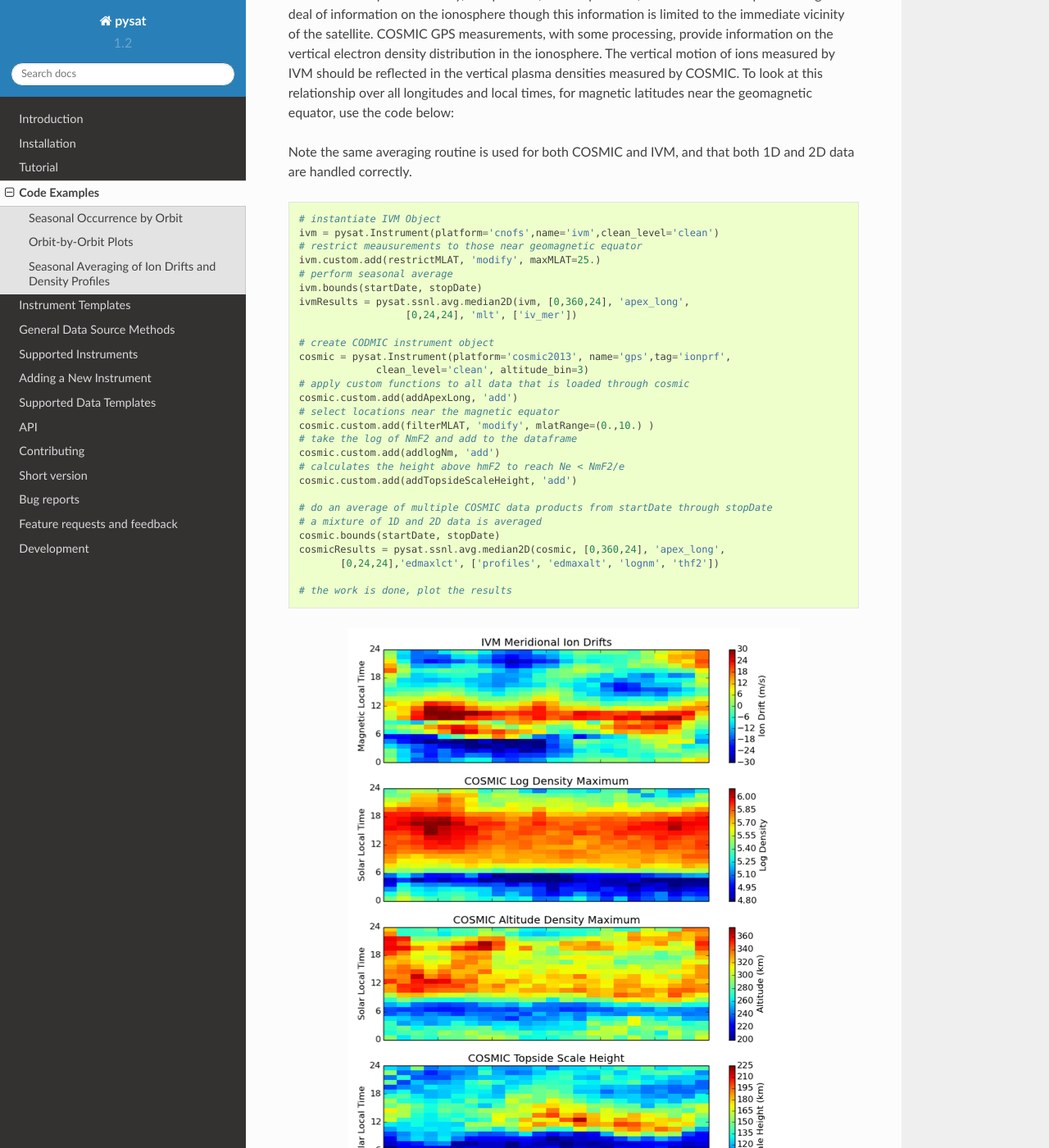
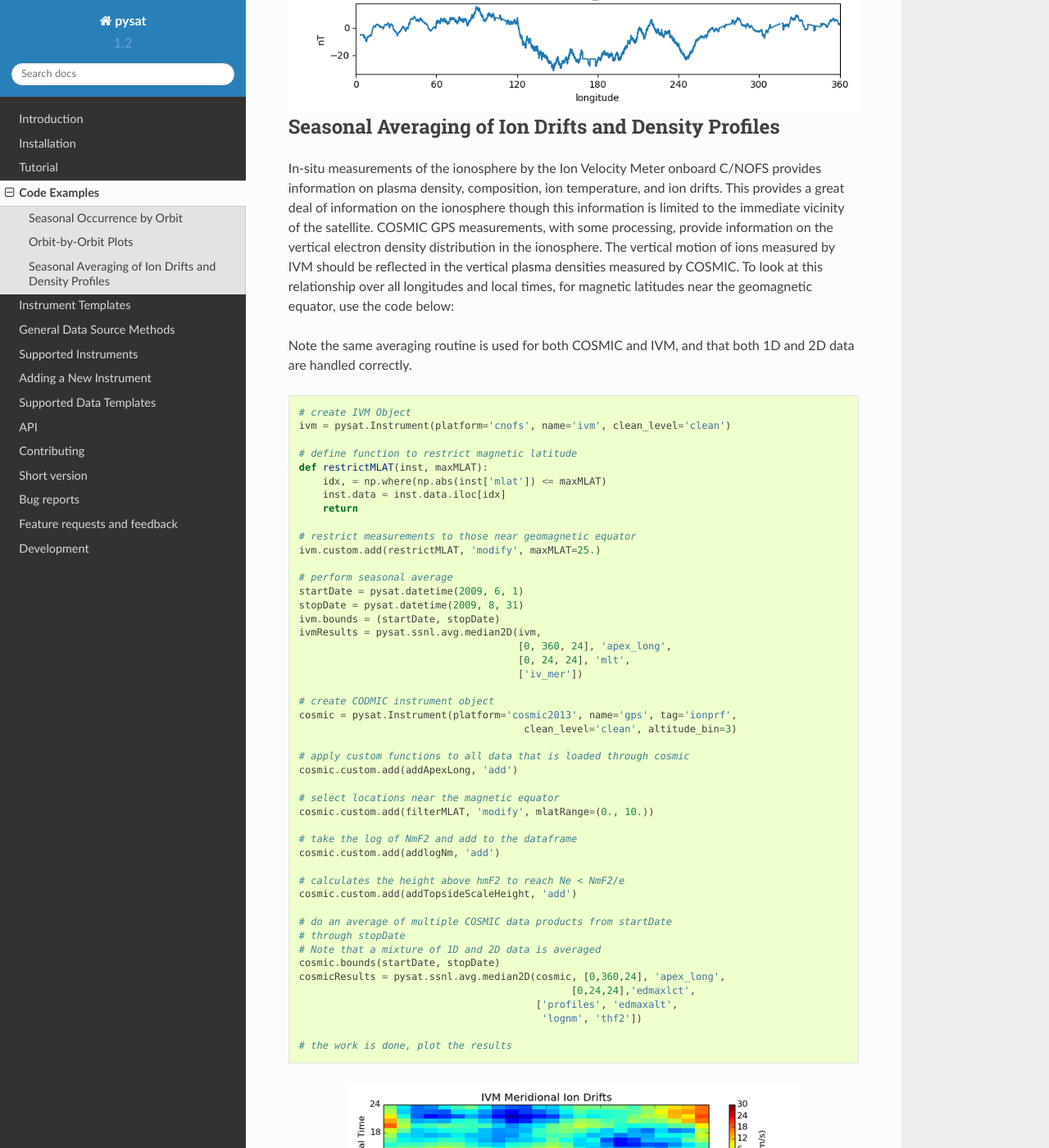
Before and after one commit to pysat/pysat, a Sphinx documentation site: the page built from docs/examples.rst, in a window 1280 px wide and 1400 px high, scrolled down 4668 px. Shown: the whole window at 82% size. Built offline with Sphinx 7.4.7 and the Read the Docs theme 2.0.0, drawn with Linux system fonts in a browser that asks for light colours; formulas are drawn with MathJax 3; some of the changed text lies outside the part shown.

Commit message:
Updates to example.rst - #153

```diff
--- a/docs/examples.rst
+++ b/docs/examples.rst
@@ -21,60 +20,67 @@
 
    # select vefi dc magnetometer data, use longitude to determine where
    # there are changes in the orbit (local time info not in file)
-   orbit_info = {'index':'longitude', 'kind':'longitude'}
+   orbit_info = {'index': 'longitude', 'kind': 'longitude'}
    vefi = pysat.Instrument(platform='cnofs', name='vefi', tag='dc_b',
                            clean_level=None, orbit_info=orbit_info)
 
    # define function to remove flagged values
    def filter_vefi(inst):
-       idx, = np.where(vefi['B_flag']==0)
-       vefi.data = vefi.data.iloc[idx]
+       idx, = np.where(inst['B_flag'] == 0)
+       inst.data = inst.data.iloc[idx]
        return
+
    # attach function to vefi
-   vefi.custom.add(filter_vefi,'modify')
+   vefi.custom.add(filter_vefi, 'modify')
+
    # set limits on dates analysis will cover, inclusive
-   start = pds.datetime(2010,5,9)
-   stop = pds.datetime(2010,5,15)
+   start = pysat.datetime(2010, 5, 9)
+   stop = pysat.datetime(2010, 5, 15)
 
    # if there is no vefi dc magnetometer data on your system
    # run command below
    # where start and stop are pandas datetimes (from above)
-   # pysat will automatically register the addition of this data at the end
-   # of download
+   # pysat will automatically register the addition of this data
+   # at the end of download
    vefi.download(start, stop)
 
    # leave bounds unassigned to cover the whole dataset
-   vefi.bounds = (start,stop)
+   vefi.bounds = (start, stop)
 
    # perform occurrence probability calculation
    # any data added by custom functions is available within routine below
-   ans = pysat.ssnl.occur_prob.by_orbit2D(vefi, [0,360,144], 'longitude',
-                [-13,13,104], 'latitude', ['dB_mer'], [0.], returnBins=True)
+   ans = pysat.ssnl.occur_prob.by_orbit2D(vefi,
+                                          [0, 360, 144], 'longitude',
+                                          [-13, 13, 104], 'latitude',
+                                          ['dB_mer'], [0.],
+                                          returnBins=True)
 
    # a dict indexed by data_label is returned
    # in this case, only one, we'll pull it out
    ans = ans['dB_mer']
+
    # plot occurrence probability
    f, axarr = plt.subplots(2,1, sharex=True, sharey=True)
+
    masked = np.ma.array(ans['prob'], mask=np.isnan(ans['prob']))
-   im=axarr[0].pcolor(ans['bin_x'], ans['bin_y'], masked)
+   im = axarr[0].pcolor(ans['bin_x'], ans['bin_y'], masked)
    axarr[0].set_title('Occurrence Probability Delta-B Meridional > 0')
    axarr[0].set_ylabel('Latitude')
-   axarr[0].set_yticks((-13,-10,-5,0,5,10,13))
-   axarr[0].set_ylim((ans['bin_y'][0],ans['bin_y'][-1]))
+   axarr[0].set_yticks((-13, -10, -5, 0, 5, 10, 13))
+   axarr[0].set_ylim((ans['bin_y'][0], ans['bin_y'][-1]))
    plt.colorbar(im,ax=axarr[0], label='Occurrence Probability')
 
-   im=axarr[1].pcolor(ans['bin_x'], ans['bin_y'],ans['count'])
+   im = axarr[1].pcolor(ans['bin_x'], ans['bin_y'], ans['count'])
+   axarr[1].set_title('Number of Orbits in Bin')
    axarr[1].set_xlabel('Longitude')
-   axarr[1].set_xticks((0,60,120,180,240,300,360))
-   axarr[1].set_xlim((ans['bin_x'][0],ans['bin_x'][-1]))
+   axarr[1].set_xticks((0, 60, 120, 180, 240, 300, 360))
+   axarr[1].set_xlim((ans['bin_x'][0], ans['bin_x'][-1]))
    axarr[1].set_ylabel('Latitude')
-   axarr[1].set_title('Number of Orbits in Bin')
+   plt.colorbar(im, ax=axarr[1], label='Counts')
 
-   plt.colorbar(im,ax=axarr[1], label='Counts')
    f.tight_layout()
-   plt.show()
-   plt.savefig(os.path.join(results_dir,'ssnl_occurrence_by_orbit_demo') )
+   plt.savefig(os.path.join(results_dir, 'ssnl_occurrence_by_orbit_demo'))
+   plt.close()
 
 Result
 
@@ -173,32 +178,51 @@
 
 .. code:: python
 
-   # instantiate IVM Object
-   ivm = pysat.Instrument(platform='cnofs',name='ivm',clean_level='clean')
-   # restrict meausurements to those near geomagnetic equator
+   # create IVM Object
+   ivm = pysat.Instrument(platform='cnofs', name='ivm', clean_level='clean')
+
+   # define function to restrict magnetic latitude
+   def restrictMLAT(inst, maxMLAT):
+       idx, = np.where(np.abs(inst['mlat']) <= maxMLAT)
+       inst.data = inst.data.iloc[idx]
+       return
+
+   # restrict measurements to those near geomagnetic equator
    ivm.custom.add(restrictMLAT, 'modify', maxMLAT=25.)
+
    # perform seasonal average
-   ivm.bounds(startDate, stopDate)
-   ivmResults = pysat.ssnl.avg.median2D(ivm, [0,360,24], 'apex_long',
-                     [0,24,24], 'mlt', ['iv_mer'])
+   startDate = pysat.datetime(2009, 6, 1)
+   stopDate = pysat.datetime(2009, 8, 31)
+   ivm.bounds = (startDate, stopDate)
+   ivmResults = pysat.ssnl.avg.median2D(ivm,
+                                        [0, 360, 24], 'apex_long',
+                                        [0, 24, 24], 'mlt',
+                                        ['iv_mer'])
 
    # create CODMIC instrument object
-   cosmic = pysat.Instrument(platform='cosmic2013', name='gps',tag='ionprf',
-		clean_level='clean', altitude_bin=3)
+   cosmic = pysat.Instrument(platform='cosmic2013', name='gps', tag='ionprf',
+		                         clean_level='clean', altitude_bin=3)
+
    # apply custom functions to all data that is loaded through cosmic
    cosmic.custom.add(addApexLong, 'add')
+
    # select locations near the magnetic equator
-   cosmic.custom.add(filterMLAT, 'modify', mlatRange=(0.,10.) )
+   cosmic.custom.add(filterMLAT, 'modify', mlatRange=(0., 10.))
+
    # take the log of NmF2 and add to the dataframe
    cosmic.custom.add(addlogNm, 'add')
+
    # calculates the height above hmF2 to reach Ne < NmF2/e
    cosmic.custom.add(addTopsideScaleHeight, 'add')
 
-   # do an average of multiple COSMIC data products from startDate through stopDate
-   # a mixture of 1D and 2D data is averaged
+   # do an average of multiple COSMIC data products from startDate
+   # through stopDate
+   # Note that a mixture of 1D and 2D data is averaged
    cosmic.bounds(startDate, stopDate)
    cosmicResults = pysat.ssnl.avg.median2D(cosmic, [0,360,24], 'apex_long',
-	  [0,24,24],'edmaxlct', ['profiles', 'edmaxalt', 'lognm', 'thf2'])
+	                                         [0,24,24],'edmaxlct',
+                                           ['profiles', 'edmaxalt',
+                                            'lognm', 'thf2'])
 
    # the work is done, plot the results
 
```
Also changed, not shown: other parts of docs/examples.rst (+18 -20 lines), docs/images/orbit_00000.png, docs/images/ssnl_occurrence_by_orbit_demo.png.
